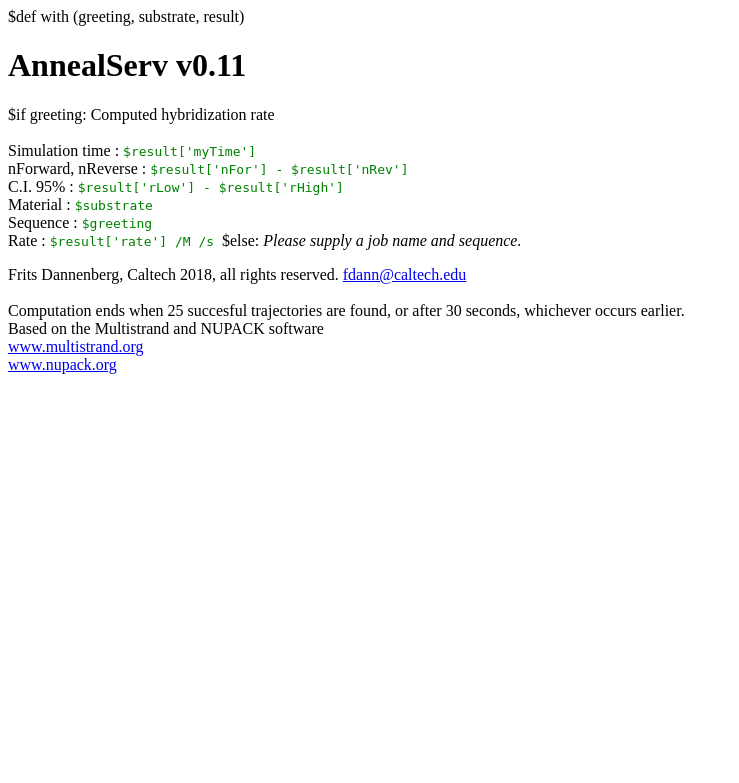
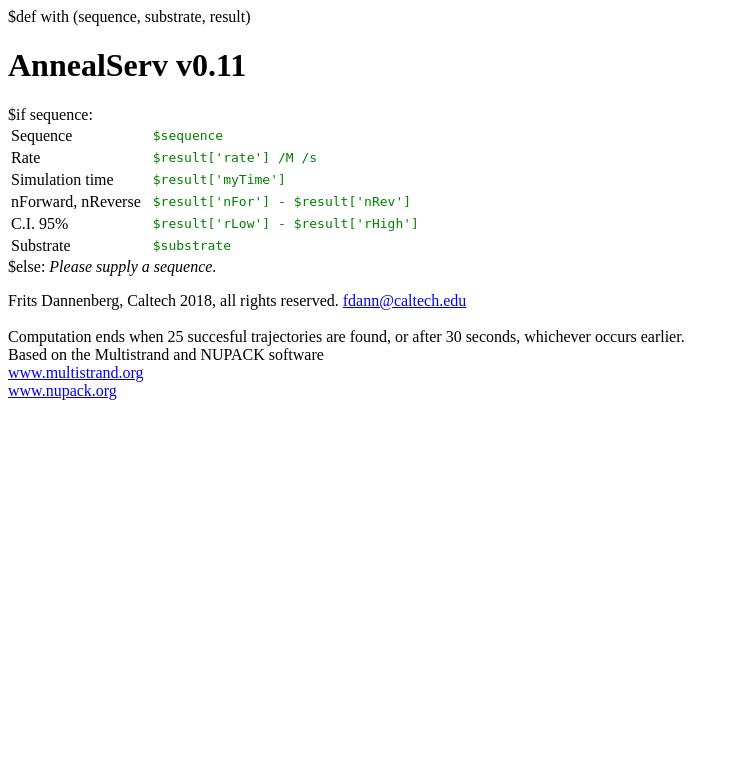
Before and after one commit to fdannenberg/ms-web, a Python web app: template annealserv/templates/index.html in a window 1280 px wide. Shown: the top 783 px of the page, without its empty margins (0-739 px from the left). Run offline with Jinja, Linux system fonts and the light colour scheme; the template is opened without the code that fills it, so the values that code supplies are empty.

Commit message:
table styling

```diff
--- a/annealserv/templates/errorpage.html
+++ b/annealserv/templates/errorpage.html
@@ -1,4 +1,4 @@
-$def with (greeting, substrate, result)
+$def with (sequence, substrate, result)
 
 <html>
     <head>
@@ -12,7 +12,7 @@
 $if greeting:
     Computing the hybridization rate failed. <br>
     <br />
-    Sequence	&#09 : <code style="color: green; font-size: 1em;">$greeting</code>  <br />
+    Sequence	&#09 : <code style="color: green; font-size: 1em;">$sequence</code>  <br />
     Error   		 : <code style="color: green; font-size: 1em;">$substrate </code>  <br />
 
 $else:
--- a/annealserv/templates/index.html
+++ b/annealserv/templates/index.html
@@ -1,7 +1,11 @@
-$def with (greeting, substrate, result)
+$def with (sequence, substrate, result)
 
 <html>
     <head>
+    <style>
+        border-collapse: collapse;
+    	border: 1px solid black;
+    </style>
         <title>AnnealServ v0.11</title>
     </head>
 <body>
@@ -9,19 +13,38 @@
 
 <h1>AnnealServ v0.11</h1>
 
-$if greeting:
-    Computed hybridization rate <br />
-    <br />
-    Simulation time	     : <code style="color: green; font-size: 1em;">$result['myTime'] </code>  <br />
-    nForward, nReverse   : <code style="color: green; font-size: 1em;">$result['nFor'] - $result['nRev'] </code>  <br />
-    C.I. 95%     		 : <code style="color: green; font-size: 1em;">$result['rLow'] - $result['rHigh'] </code>  <br />
-    Material	     	 : <code style="color: green; font-size: 1em;">$substrate </code>  <br />
-    Sequence    		 : <code style="color: green; font-size: 1em;">$greeting</code>  <br />
-    Rate 		    	 : <code style="color: green; font-size: 1em;">$result['rate'] /M /s </code>
+
+$if sequence:
+	<table>
+	  <tr>
+	    <td>Sequence</td>
+	    <td><code style="color: green; font-size: 1em;">$sequence</code> </td>
+	  </tr>
+	  <tr>
+	    <td>Rate</td>
+	    <td><code style="color: green; font-size: 1em;">$result['rate'] /M /s </code> </td>
+	  </tr>
+	  <tr>
+	    <td>Simulation time  </td>
+	    <td><code style="color: green; font-size: 1em;">$result['myTime'] </code>  <br /></td>
+	  </tr>
+	  <tr>
+	    <td>nForward, nReverse &nbsp; </td>
+	    <td><code style="color: green; font-size: 1em;">$result['nFor'] - $result['nRev'] </code>  <br /></td>
+	  </tr>
+	   <tr>
+	    <td>C.I. 95%  </td>
+	    <td><code style="color: green; font-size: 1em;">$result['rLow'] - $result['rHigh'] </code>  <br /></td>
+	  </tr>
+	   <tr>
+	    <td>Substrate </td>
+	    <td><code style="color: green; font-size: 1em;">$substrate </code>  <br /></td>
+	  </tr>
+	</table>
 
 
 $else:
-    <em>Please supply a job name and sequence.</em>
+    <em>Please supply a sequence.</em>
 <br>
 
 
```
Also changed, not shown: annealserv/templates/start_form.html (+3 -8 lines), 1 other file.
